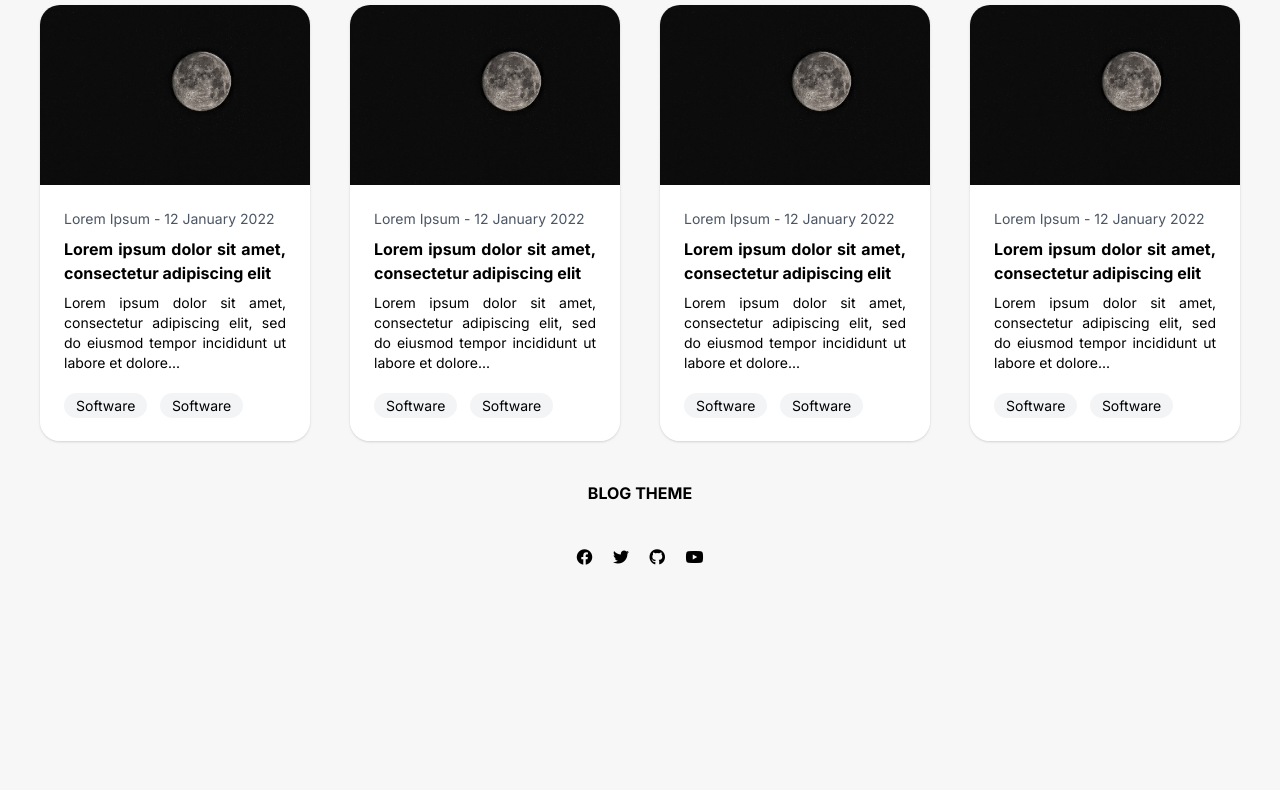
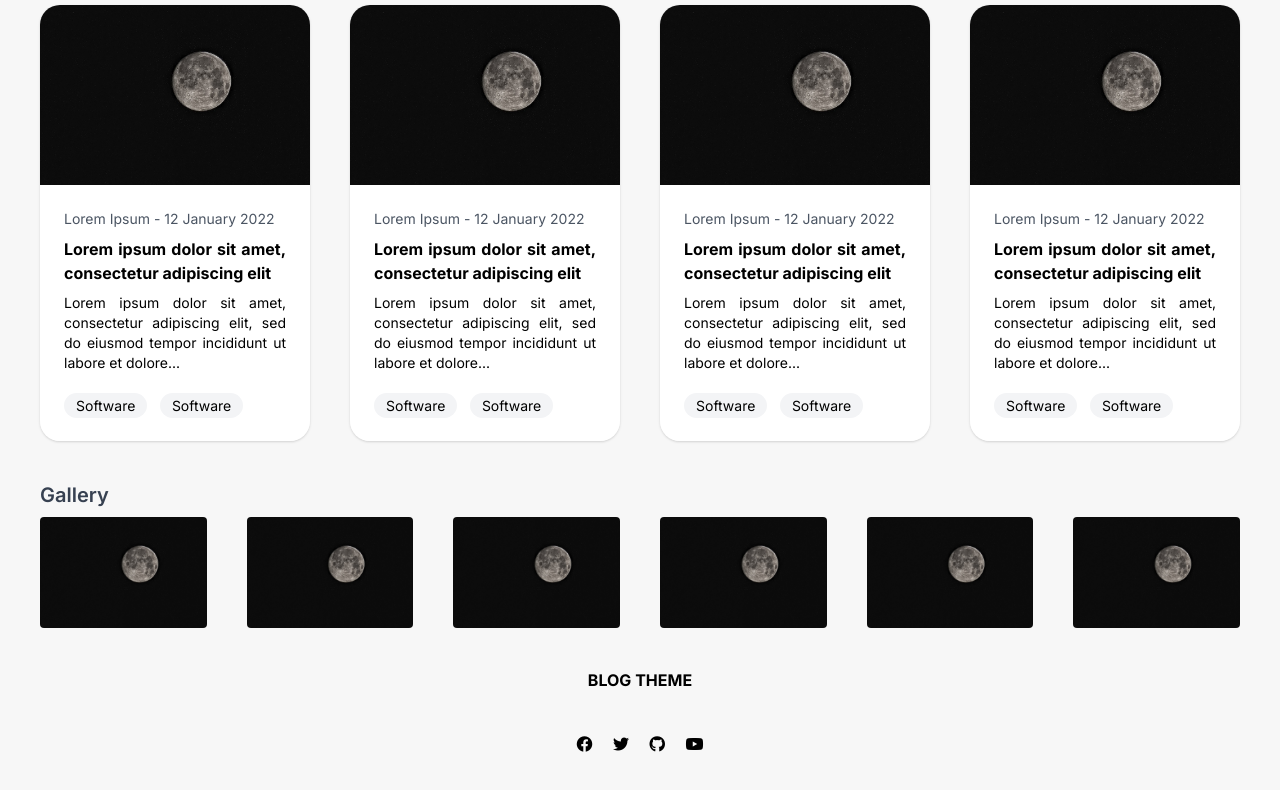
Before and after one commit to musabalki/tailwind-css-project, a website: page src/detail.html in a window 1280 px wide. Shown: the part 1179-1969 px from the top of the page. Before the commit the page ends 1788 px from the top, so only its background shows below. Drawn offline with Linux system fonts and the light colour scheme.

Commit message:
Add detail gallery

```diff
--- a/src/detail.html
+++ b/src/detail.html
@@ -120,6 +120,16 @@
                     </div>
                 </div>
             </div>
+            <h3 class="text-xl font-semibold text-gray-700 mt-10">Gallery</h3>
+            <div class="grid grid-cols-6 gap-10 mt-2">
+                <img src="./img/img_1.jpg" class="rounded w-full" alt="">
+                <img src="./img/img_1.jpg" class="rounded w-full" alt="">
+                <img src="./img/img_1.jpg" class="rounded w-full" alt="">
+                <img src="./img/img_1.jpg" class="rounded w-full" alt="">
+                <img src="./img/img_1.jpg" class="rounded w-full" alt="">
+                <img src="./img/img_1.jpg" class="rounded w-full" alt="">
+
+            </div>
         </div>
     </div>
 
```
Also changed, not shown: dist/output.css.
